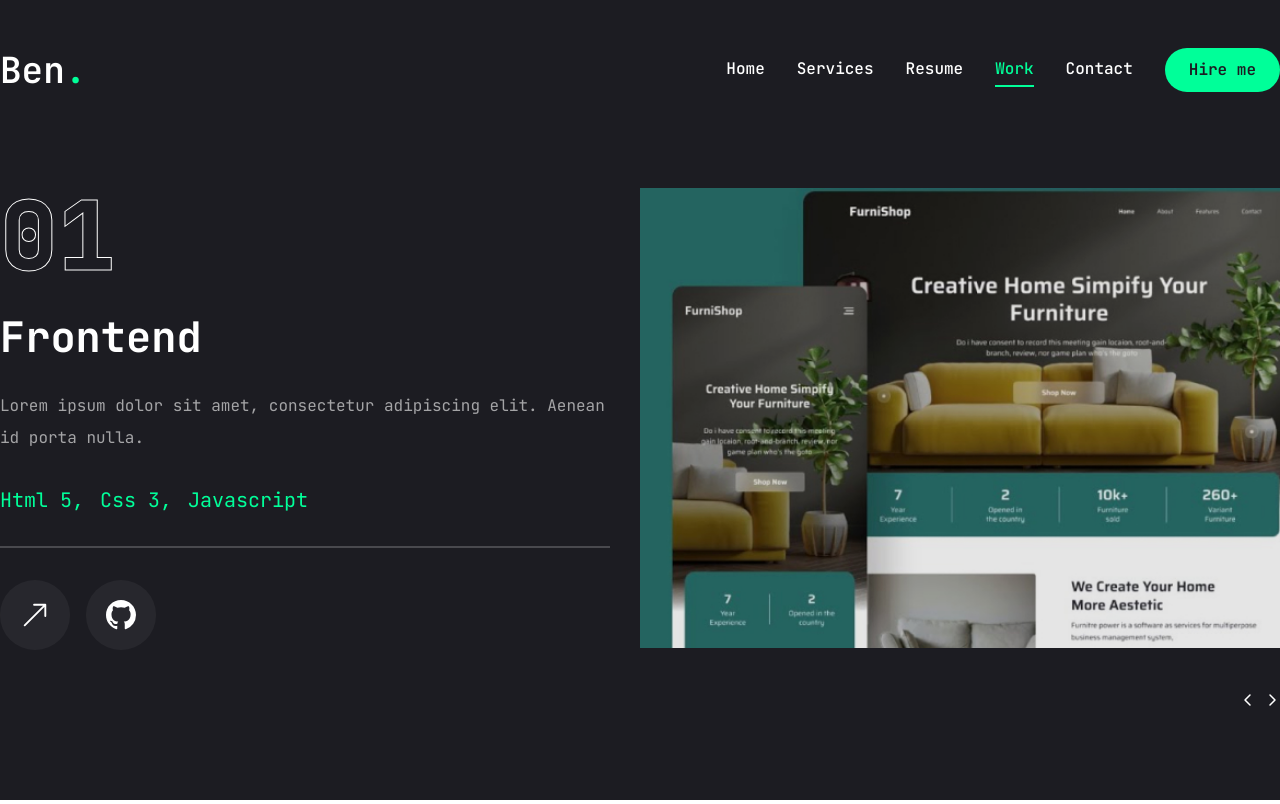
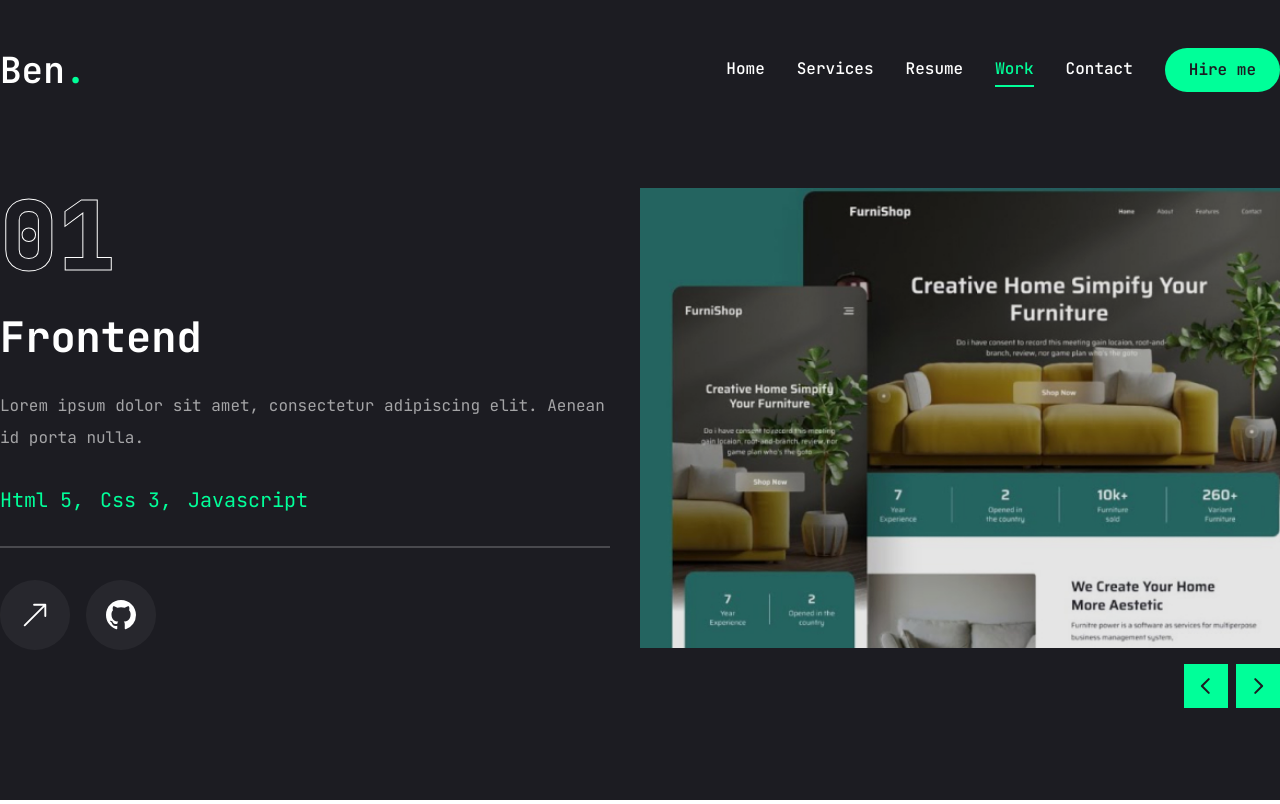
Before and after one commit to BENwada/nextjs-portfolio, a Next.js app: page /work in a window 1280 px wide. Built offline with nearby package versions, Linux system fonts and the light colour scheme.

Commit message:
work page fixed

```diff
--- a/src/app/work/page.tsx
+++ b/src/app/work/page.tsx
@@ -148,7 +148,7 @@ const Work = () => {
               })}
               <WorkSliderBtns
                 containerStyles="flex gap-2 absolute right-0 bottom-[calc(50% - 22px)] xl:bottom-0 z-20 w-full justify-between xl:w-max xl:justify-none"
-                btnStyles=""
+                btnStyles="bg-accent hover:bg-accent-foreground text-primary text-[22px] w-[44px] h-[44px] flex justify-center items-center transition-all"
                 iconStyles=""
               />
             </Swiper>
```
